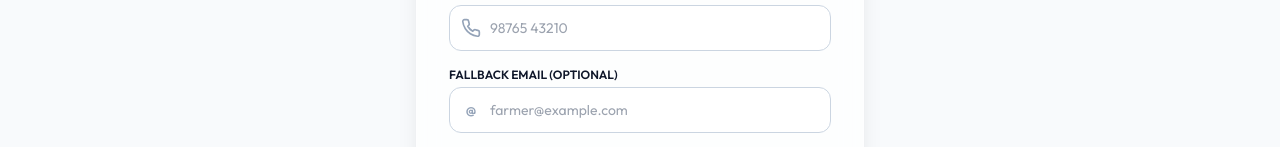
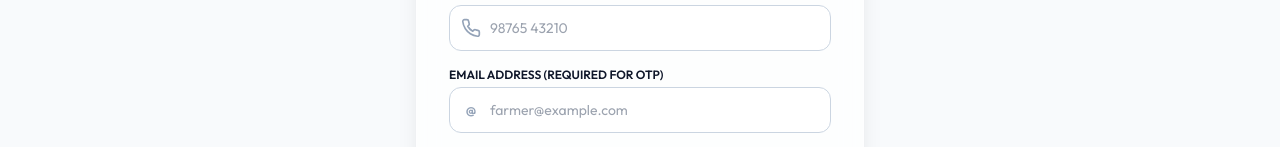
Before and after one commit to yashbawane24/Farmer-assistance-system, a React (Vite) app in the folder frontend/: page /login in a window 1280 px wide. Shown: the part 380-527 px from the top of the page. Built offline with nearby package versions, Linux system fonts and the light colour scheme.

Commit message:
Prioritize Email OTP delivery over SMS and make Email input required for OTP

```diff
--- a/frontend/src/pages/Login.tsx
+++ b/frontend/src/pages/Login.tsx
@@ -213,12 +213,13 @@ const Login: React.FC = () => {
               </div>
 
               <div>
-                <label className="block text-xs font-semibold uppercase mb-1">Fallback Email (Optional)</label>
+                <label className="block text-xs font-semibold uppercase mb-1">Email Address (Required for OTP)</label>
                 <div className="relative">
                   <span className="absolute inset-y-0 left-0 flex items-center pl-3 text-slate-400">
                     <span className="h-5 w-5 flex items-center justify-center text-sm font-semibold">@</span>
                   </span>
                   <input
+                    required
                     type="email"
                     placeholder="farmer@example.com"
                     value={email}
```
Also changed, not shown: 1 other file (tests, documents, lock files or other folders).
